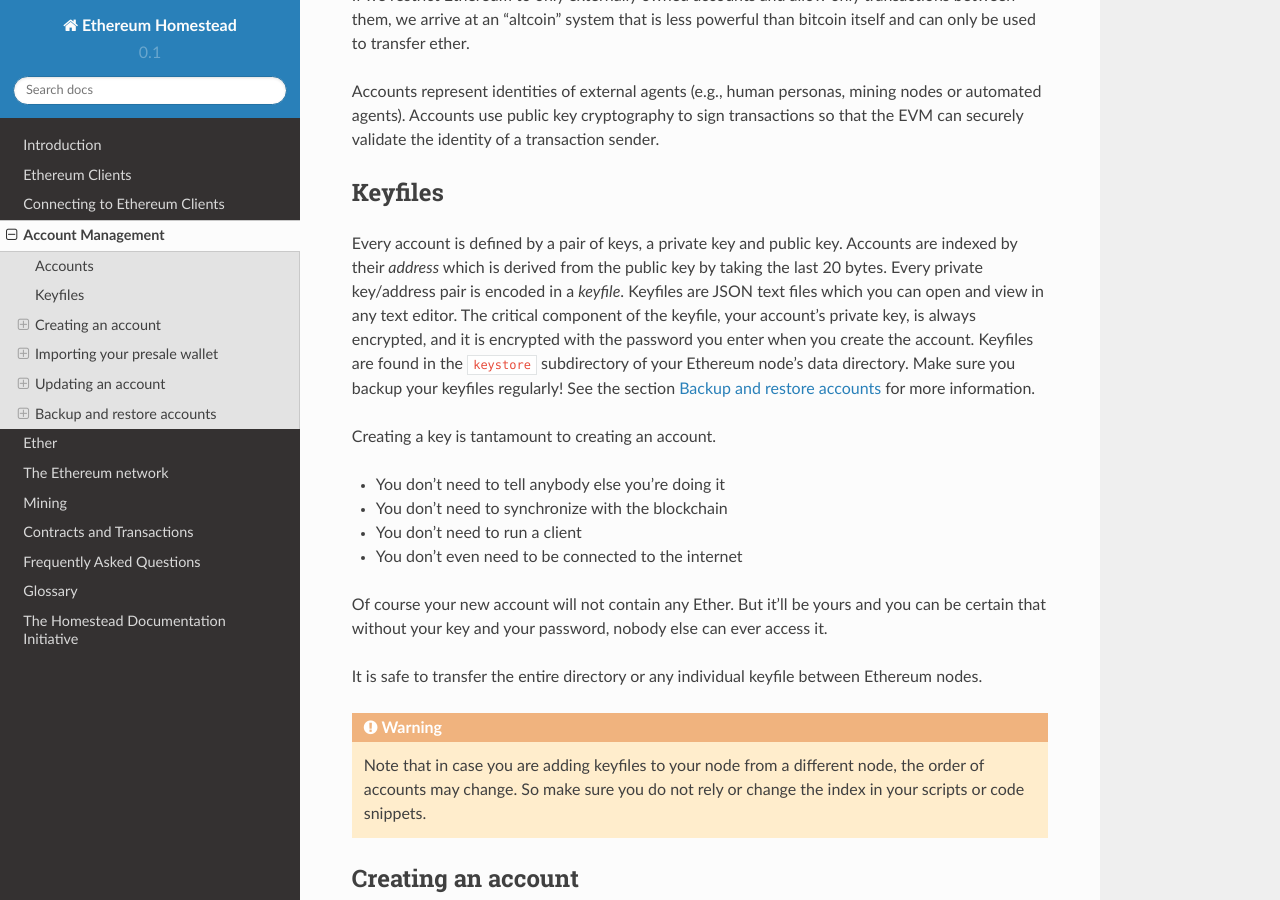
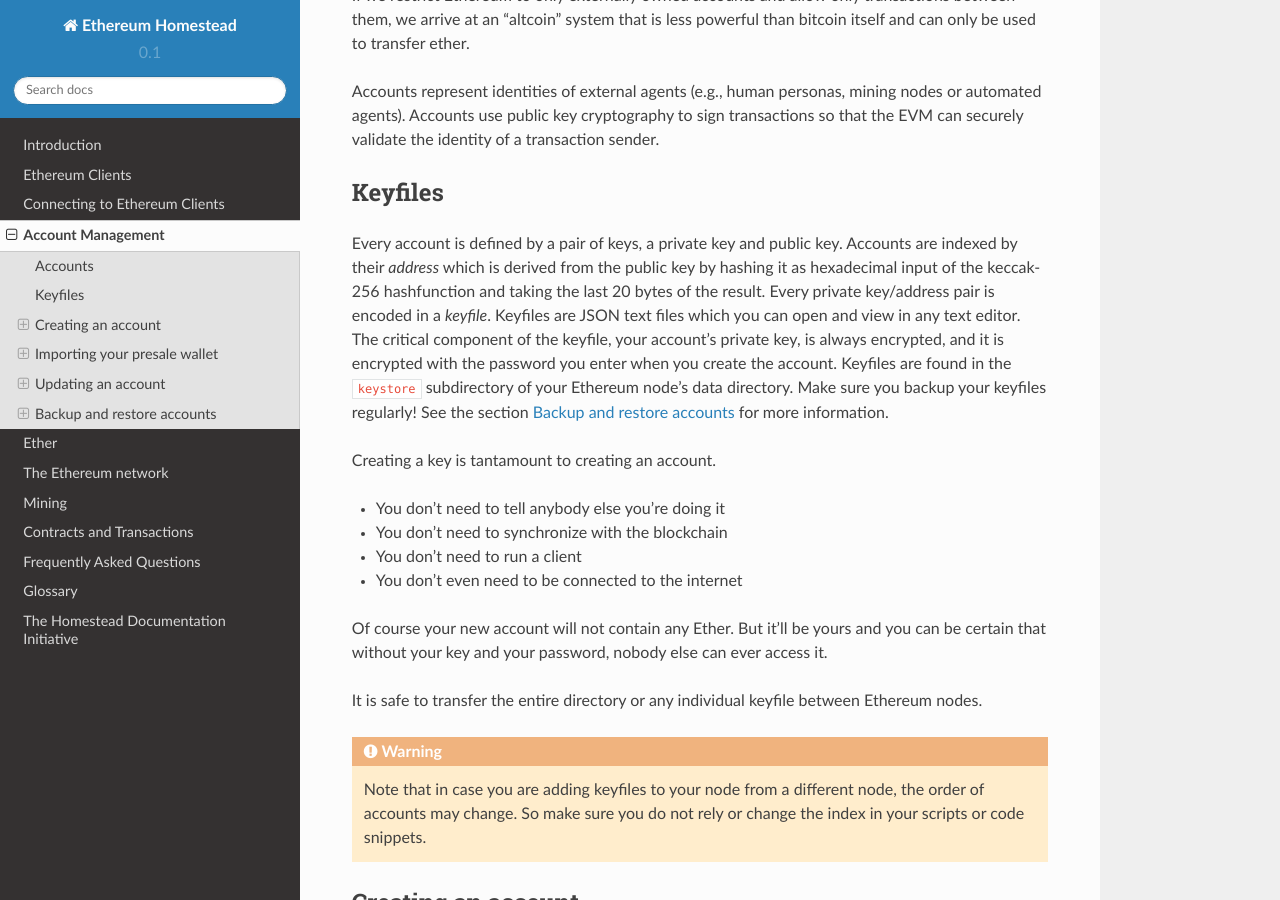
Before and after one commit to ethereum/homestead-guide, a Sphinx documentation site: the page built from source/account-management.rst, in a window 1280 px wide and 900 px high, scrolled down 472 px. Built offline with Sphinx 7.4.7 and the Read the Docs theme 2.0.0, drawn with Linux system fonts in a browser that asks for light colours.

Commit message:
fix wrong address derivation instruction
Credits: https://kobl.one/blog/create-full-ethereum-keypair-and-address/#complete-example

```diff
--- a/source/account-management.rst
+++ b/source/account-management.rst
@@ -17,7 +17,7 @@
 Keyfiles
 ================================================================================
 
-Every account is defined by a pair of keys, a private key and public key. Accounts are indexed by their *address* which is derived from the public key by taking the last 20 bytes. Every private key/address pair is encoded in a *keyfile*. Keyfiles are JSON text files which you can open and view in any text editor. The critical component of the keyfile, your account’s private key, is always encrypted, and it is encrypted with the password you enter when you create the account. Keyfiles are found in the ``keystore`` subdirectory of your Ethereum node’s data directory. Make sure you backup your keyfiles regularly! See the section :ref:`backup-and-restore-accounts` for more information.
+Every account is defined by a pair of keys, a private key and public key. Accounts are indexed by their *address* which is derived from the public key by hashing it as hexadecimal input of the keccak-256 hashfunction and taking the last 20 bytes of the result. Every private key/address pair is encoded in a *keyfile*. Keyfiles are JSON text files which you can open and view in any text editor. The critical component of the keyfile, your account’s private key, is always encrypted, and it is encrypted with the password you enter when you create the account. Keyfiles are found in the ``keystore`` subdirectory of your Ethereum node’s data directory. Make sure you backup your keyfiles regularly! See the section :ref:`backup-and-restore-accounts` for more information.
 
 Creating a key is tantamount to creating an account.
 
```
